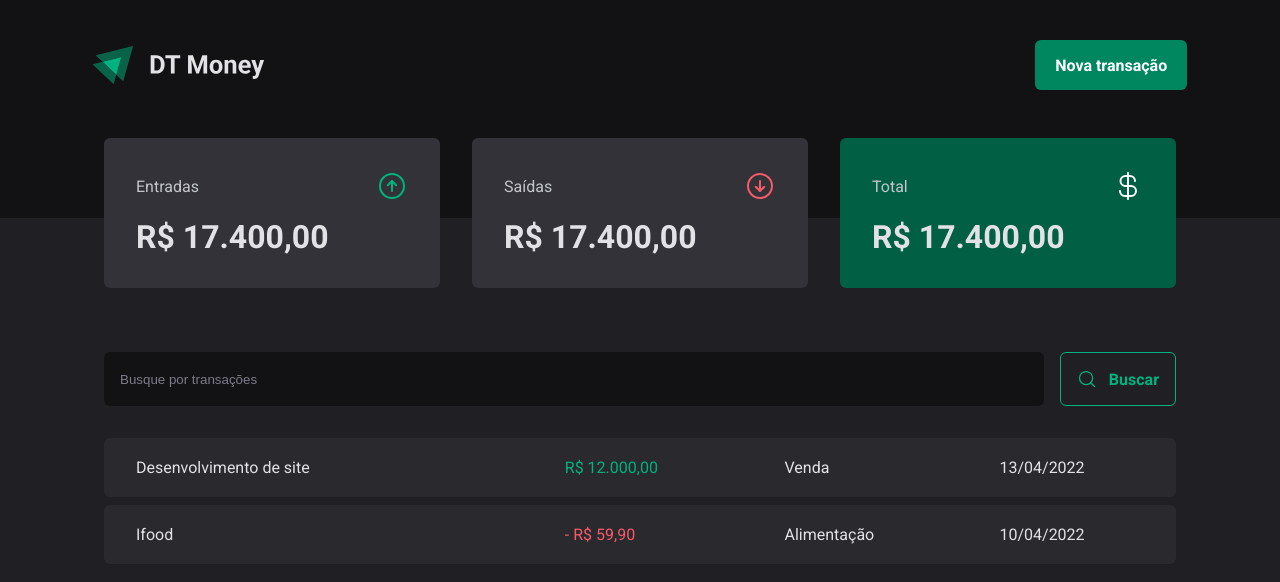
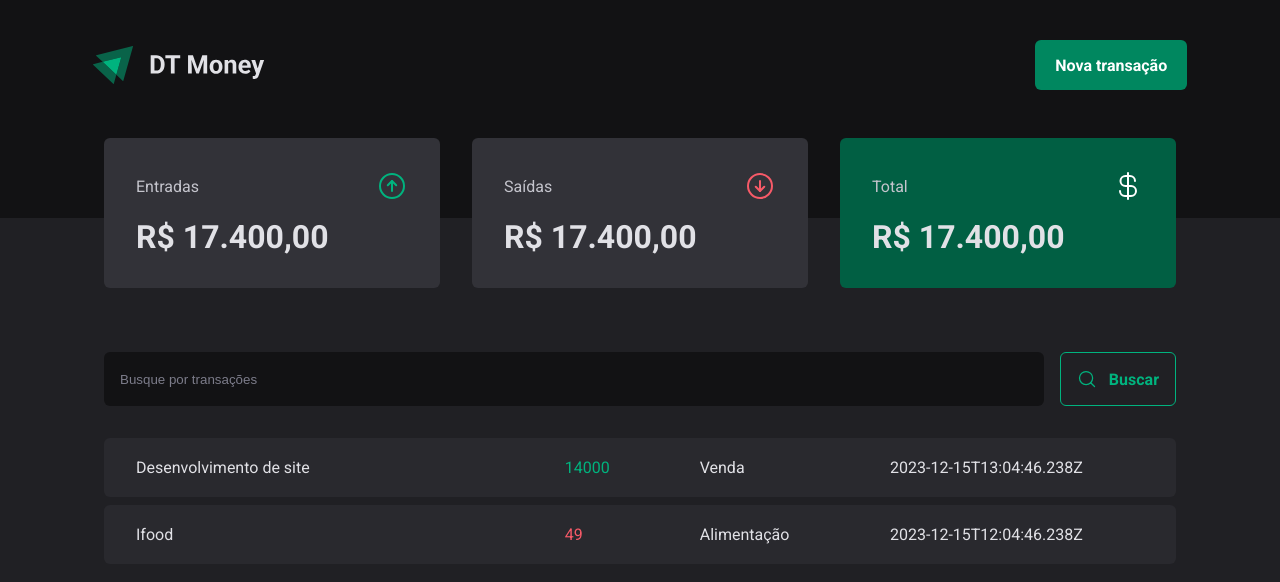
Before and after one commit to carlospio/dt-money, a React (Vite) app: page / in a window 1280 px wide. Shown: the top 582 px of the page. Built offline with nearby package versions, Linux system fonts and the light colour scheme; data requests are answered from the project's data file.

Commit message:
Conexão com a API - Realizando requisição HTTP

```diff
--- a/src/pages/Transactions/index.tsx
+++ b/src/pages/Transactions/index.tsx
@@ -1,11 +1,36 @@
 import { Header } from "../../components/Header";
 import { Summary } from "../../components/Summary";
-import { TransactionsContainer, TransactionsTable, PriceHighLight  } from "./styles";
+import { TransactionsContainer, TransactionsTable, PriceHighLight } from "./styles";
 import { SearchForm } from "./components/SearchForm";
+import { useEffect, useState } from "react";
 
 
-export function Transactions(){
-    return(
+interface Transaction {
+    id: number;
+    description: string;
+    type: 'income' | 'outcome';
+    price: number;
+    category: string;
+    createdAt: string;
+
+}
+
+export function Transactions() {
+
+    const [transactions, setTransactions] = useState<Transaction[]>([]);
+
+    async function loadTransactions() {
+        const response = await fetch('http://localhost:3000/transactions');
+        const data = await response.json();
+
+        setTransactions(data)
+    }
+
+    useEffect(() => {
+        loadTransactions();
+    }, [])
+
+    return (
         <div>
             <Header />
 
@@ -17,24 +42,22 @@ export function Transactions(){
 
                 <SearchForm />
                 <TransactionsTable>
+
                     <tbody>
-                    <tr>
-                        <td width="40%">Desenvolvimento de site</td>
+                        {transactions.map(transaction => {
+                            return (
+                                <tr key={transaction.id}>
+                                    <td width="40%">{transaction.description} </td>
                                     <td>
-                            <PriceHighLight variant="income">R$ 12.000,00</PriceHighLight>
+                                        <PriceHighLight variant={transaction.type}>{transaction.price}</PriceHighLight>
                                     </td>
-                        <td>Venda</td>
-                        <td>13/04/2022</td>
+                                    <td>{transaction.category}</td>
+                                    <td>{transaction.createdAt}</td>
                                 </tr>
+                            )
+                        })}
 
-                    <tr>
-                        <td width="40%">Ifood</td>
-                        <td>
-                            <PriceHighLight variant="outcome">- R$ 59,90</PriceHighLight>
-                        </td>
-                        <td>Alimentação</td>
-                        <td>10/04/2022</td>
-                    </tr>
+
 
 
                     </tbody>
```
Lines whose indentation alone changed are shown as unchanged.
